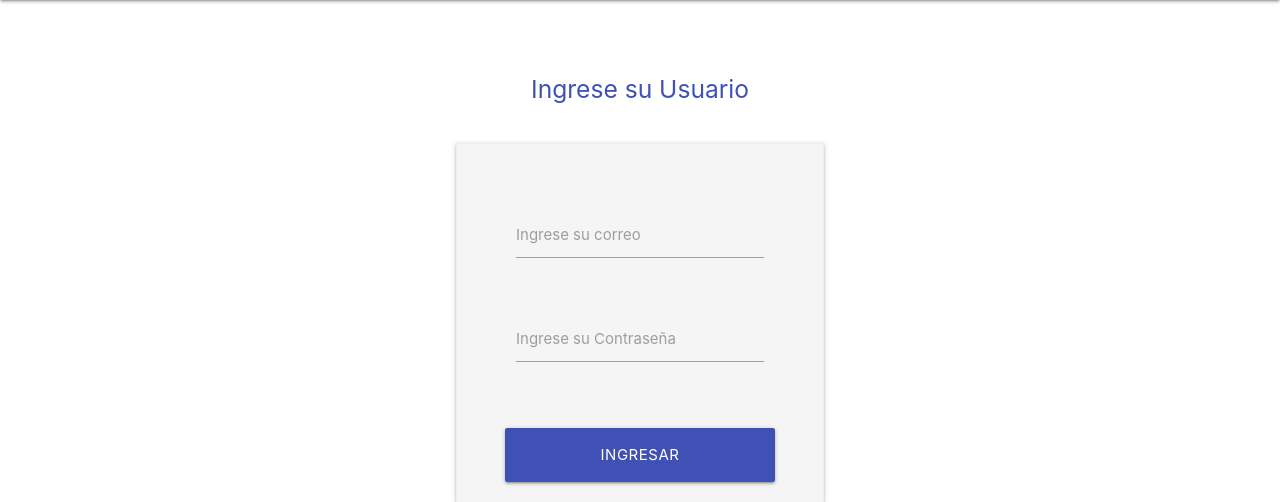
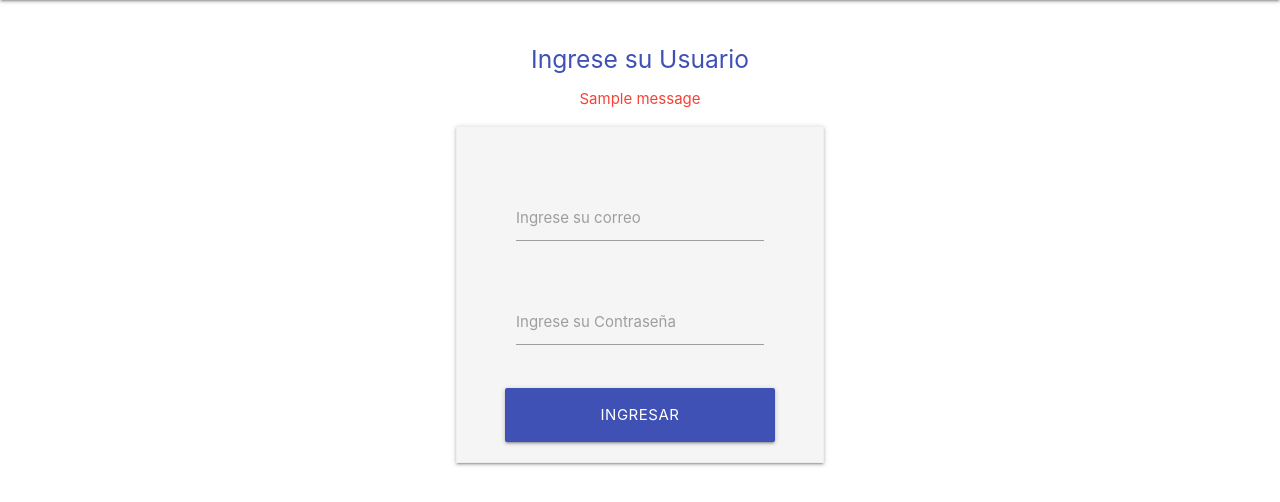
Before and after one commit to MrChikibell/nutzv3, a Django app: template NUTZ/cuentas/templates/login.html in a window 1280 px wide. Shown: the part 64-566 px from the top of the page. Run offline with Django 3.2, Linux system fonts and the light colour scheme; the template is opened without the code that fills it, so the values that code supplies are empty; tables that the repository leaves empty hold one stand-in row (values such as "Sample post"); one stand-in notice (Sample message) is shown.

Commit message:
Login funcionando

```diff
--- a/NUTZ/NUTZ/urls.py
+++ b/NUTZ/NUTZ/urls.py
@@ -22,8 +22,8 @@ from cuentas import views
 
 urlpatterns = [
     path('admin/', admin.site.urls),
-    url(r'^$', views_calculadora.home , name='home'),
+    #url(r'^$', views_calculadora.home , name='home'),
     url(r'^nutricionista/', include('nutricionista.urls')),
-    url(r'^login/', views.login, name='login')
+    url(r'^$', views.login, name='login')
 
 ]
--- a/NUTZ/cuentas/templates/login.html
+++ b/NUTZ/cuentas/templates/login.html
@@ -14,24 +14,27 @@
 
 {% block main %}
 <body>
-    <div class="section"></div>
+
     <main>
       <center>
 
         <div class="section"></div>
 
         <h5 class="indigo-text">Ingrese su Usuario</h5>
-        <div class="section"></div>
+        {% for message in messages  %}
+          <p class="red-text">{{message}}</p>
+        {% endfor %}
 
         <div class="container">
           <div class="z-depth-1 grey lighten-4 row" style="display: inline-block; padding: 32px 48px 0px 48px; border: 1px solid #EEE;">
 
             <form class="col s12" method="post">
+              {% csrf_token %}
               <div class='row'>
                 <div class='col s12'>
                 </div>
               </div>
-
+              <form method="POST">
                 <div class='row'>
                   <div class='input-field col s12'>
                     <input class='validate' type='email' name='email' id='email' />
@@ -44,15 +47,15 @@
                     <input class='validate' type='password' name='password' id='password' />
                     <label for='password'>Ingrese su Contraseña</label>
                   </div>
-
                 </div>
-
-              <br />
                 <center>
                   <div class='row'>
                     <button type='submit' name='btn_login' class='col s12 btn btn-large waves-effect indigo'>Ingresar</button>
                   </div>
                 </center>
+              </form>
+              <br />
+
             </form>
           </div>
         </div>
```
Also changed, not shown: NUTZ/cuentas/views.py (+14 -0 lines), NUTZ/db.sqlite3. Lines whose indentation alone changed are shown as unchanged.
